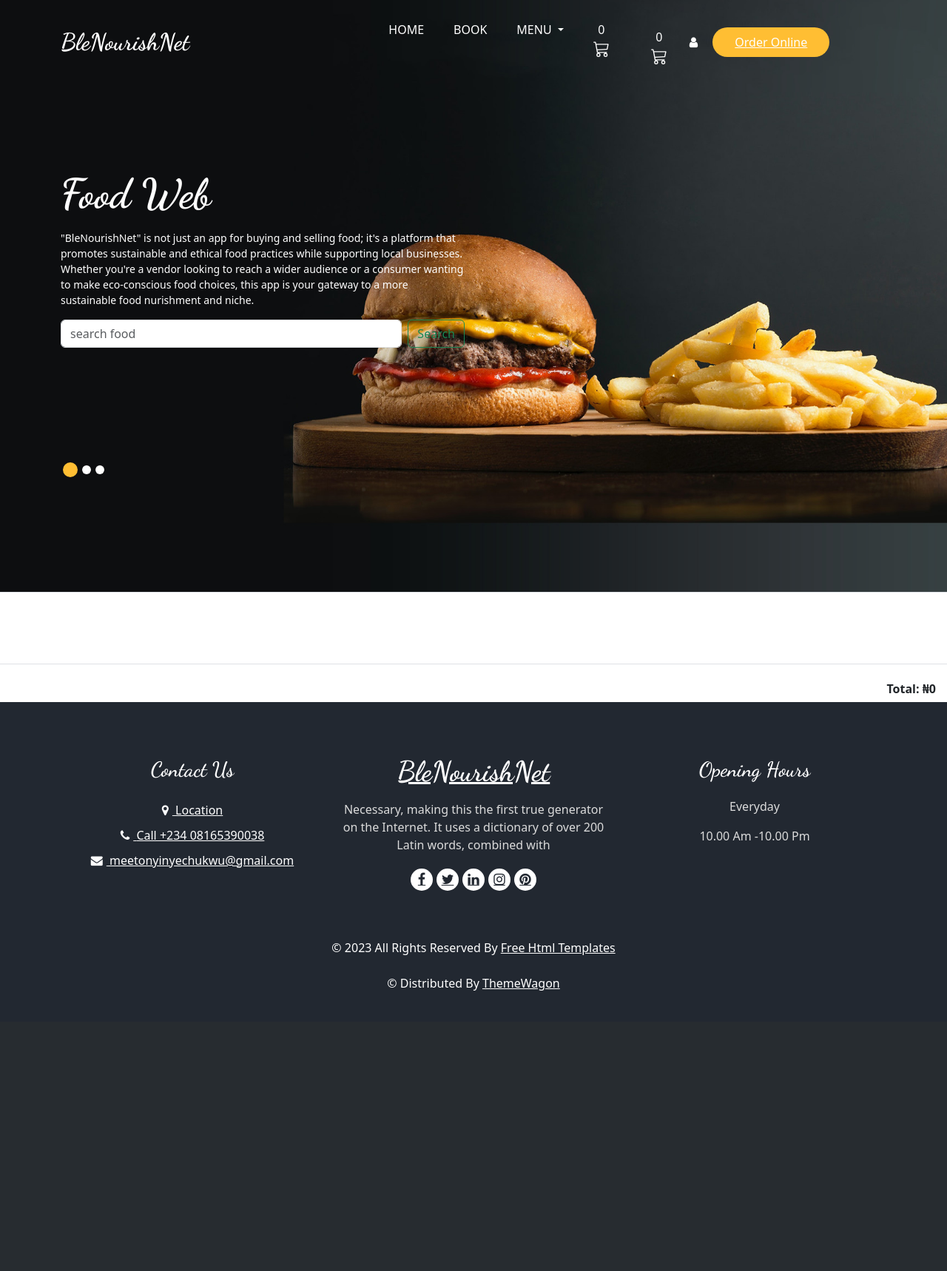
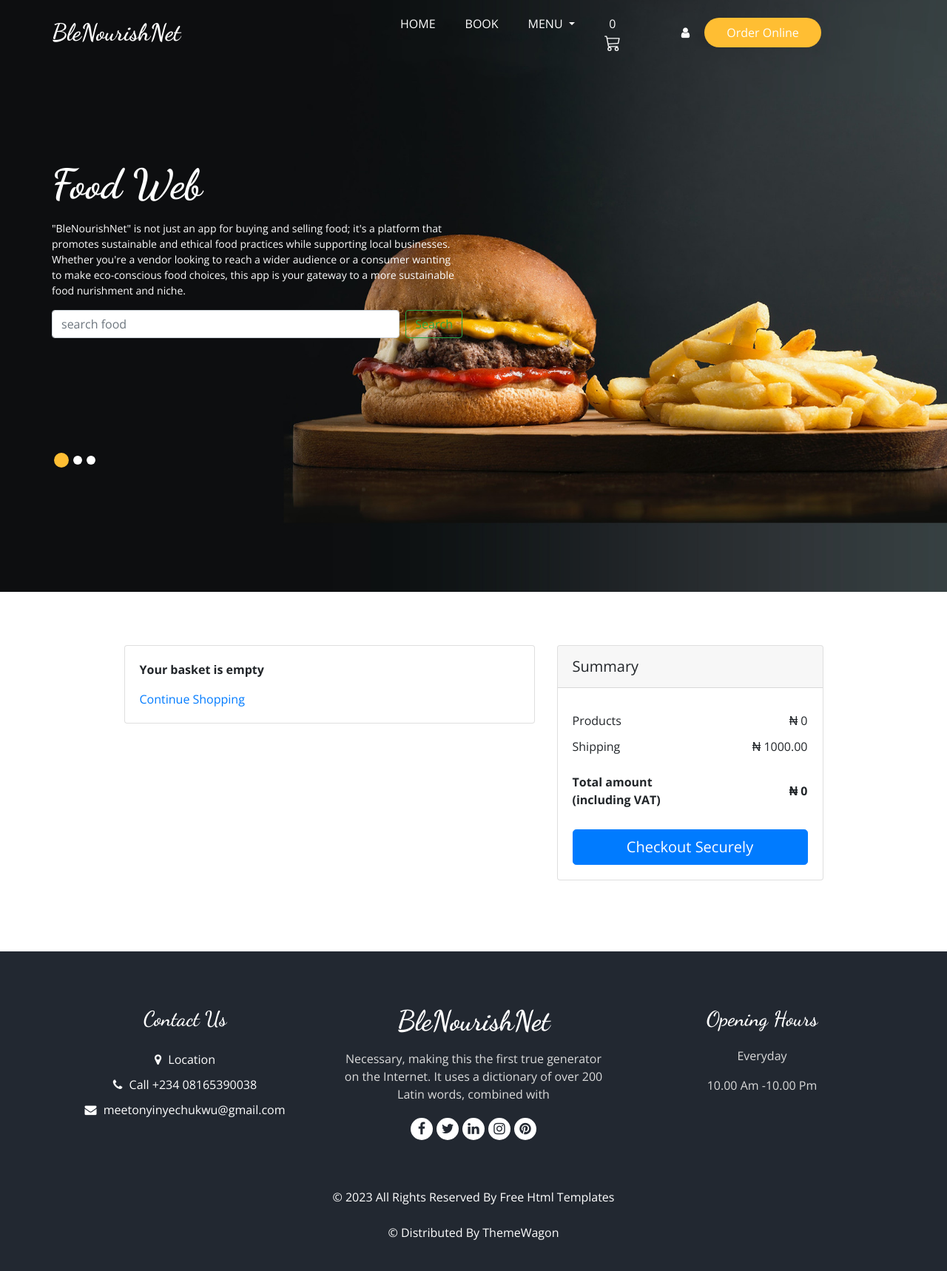
Before and after one commit to BlessOnyi/Food_Web, a Django app: page /basket/ in a window 1280 px wide. Shown: the whole page at 74% size. Before the commit the page ends 1339 px from the top, so only its background shows below. Run offline with Django 4.2, Linux system fonts and the light colour scheme; data comes from the database, SQL or seed files in the repository; both versions use the stored data as it was after the commit; parts of the project's set-up code (start-up, migrations or seed data) failed here and were passed over; some libraries are stand-ins or nearby versions.

Commit message:
cart is done

```diff
--- a/basket/basket.py
+++ b/basket/basket.py
@@ -31,7 +31,7 @@ class Basket():
         and return products
         """
         product_ids = self.basket.keys()
-        products = Products.products.filter(id__in=product_ids)
+        products = Products.objects.filter(id__in=product_ids)
         basket = self.basket.copy()
 
         for product in products:
--- a/basket/views.py
+++ b/basket/views.py
@@ -22,7 +22,7 @@ def basket_add(request):
         product = get_object_or_404(Products, id=product_id)
         basket.add(product=product, qty=product_qty)
 
-        basketqty = basket._len_()
+        basketqty = basket.__len__()
         response = JsonResponse({'qty': basketqty})
         return response
 
--- a/templates/base.html
+++ b/templates/base.html
@@ -13,8 +13,15 @@
   <meta name="description" content="" />
   <meta name="author" content="" />
   <link rel="shortcut icon" href="{% static 'images/favicon.png'%}" type="">
+  <title>
+    {% block title %}
 
-  <title> My Project </title>
+    {% endblock %}
+  </title>
+  <link href="https://cdn.jsdelivr.net/npm/bootstrap@5.3.2/dist/css/bootstrap.min.css" rel="stylesheet"
+  integrity="sha384-T3c6CoIi6uLrA9TneNEoa7RxnatzjcDSCmG1MXxSR1GAsXEV/Dwwykc2MPK8M2HN" crossorigin="anonymous">
+  <script src="https://code.jquery.com/jquery-3.5.1.min.js"
+  integrity="sha256-9/aliU8dGd2tb6OSsuzixeV4y/faTqgFtohetphbbj0=" crossorigin="anonymous"></script>
 
   <!-- bootstrap core css -->
   <link rel="stylesheet" type="text/css" href="{% static 'css/bootstrap.css'%}" />
@@ -33,10 +40,7 @@
   <link href="{% static 'css/style.css'%}" rel="stylesheet" />
   <!-- responsive style -->
   <link href="{% static 'css/responsive.css'%}" rel="stylesheet" />
-  <link href="https://cdn.jsdelivr.net/npm/bootstrap@5.3.2/dist/css/bootstrap.min.css" rel="stylesheet"
-    integrity="sha384-T3c6CoIi6uLrA9TneNEoa7RxnatzjcDSCmG1MXxSR1GAsXEV/Dwwykc2MPK8M2HN" crossorigin="anonymous">
-    <script src="https://code.jquery.com/jquery-3.5.1.min.js"
-    integrity="sha256-9/aliU8dGd2tb6OSsuzixeV4y/faTqgFtohetphbbj0=" crossorigin="anonymous"></script>
+
 
 </head>
 
@@ -113,29 +117,7 @@
                 </div>
 
               </li>
-              <li class="nav-item">
-                <a class="nav-link" type="button" role="button" href="{% url 'basket:basket_summary' %}"
-                class="btn btn-outline-secondary border-0 basket-btn">
 
-                {% with total_qty=basket|length %}
-                <div id="basket-qty" class="basket-qty">
-                    {% if total_qty > 0 %}
-                    {{ total_qty }}
-                    {% else %}
-                    0
-                    {% endif %}
-                </div>
-                {% endwith %}
-                <div>
-                    <svg xmlns="http://www.w3.org/2000/svg" width="22" height="22" fill="currentColor"
-                        class="bi bi-cart3" viewBox="0 0 16 16">
-                        <path
-                            d="M0 1.5A.5.5 0 0 1 .5 1H2a.5.5 0 0 1 .485.379L2.89 3H14.5a.5.5 0 0 1 .49.598l-1 5a.5.5 0 0 1-.465.401l-9.397.472L4.415 11H13a.5.5 0 0 1 0 1H4a.5.5 0 0 1-.491-.408L2.01 3.607 1.61 2H.5a.5.5 0 0 1-.5-.5zM3.102 4l.84 4.479 9.144-.459L13.89 4H3.102zM5 12a2 2 0 1 0 0 4 2 2 0 0 0 0-4zm7 0a2 2 0 1 0 0 4 2 2 0 0 0 0-4zm-7 1a1 1 0 1 1 0 2 1 1 0 0 1 0-2zm7 0a1 1 0 1 1 0 2 1 1 0 0 1 0-2z" />
-                    </svg>
-                </div>
-
-            </a>
-              </li>
               <div class="user_option">
                 <a href="" class="user_link">
                   <i class="fa fa-user" aria-hidden="true"></i>
--- a/templates/summary.html
+++ b/templates/summary.html
@@ -4,70 +4,162 @@
 {% block content %}
 
 
+<section class="h-100 gradient-custom">
+    <div class="container py-5">
+        <div class="row d-flex justify-content-center my-4">
 
-<div class="row mb-4 border">
-    <div class="container all mb-5">
-        <main class="pt-5">
-            {% if basket %}
-            {% with product=item.product %}
-            <div data-index="{{product.id}}" class="row g-3">
-                <div class="col-md-5 col-lg-5 order-md-first bg-light">
+            {% if basket|length == 0 %}
+            <div class="col-md-6">
 
-                    <img class="img-fluid mx-auto d-block" width="200px" alt="Responsive image"
-                        src="{{item.product.image.url }}">
+                <div class="card mb-4">
+                    <div class="card-body">
+                        <p><strong>Your basket is empty</strong></p>
+                        <a href="{% url 'WebApp:myHome' %}">Continue Shopping</a>
+
+                    </div>
                 </div>
-                <div class="col-md-7 col-lg-7 ps-md-3 ps-lg-5">
-                    <div class="border">
-                        <div class="col border-bottom">
-                            <div class="row p-3">
-                                <div class="col-6">
-                                    <h1>{{ product.title }}</h1>
 
+            </div>
+            {% else %}
+            <div class="col-md-6">
+                <div class="card mb-4">
+                    <div class="card-header py-3">
+                        <h5 class="mb-0">Basket Summary</h5>
+                    </div>
+                    {% for item in basket %}
+                    {% with product=item.product %}
+                    <div class="card-body product-item" data-index="{{product.id}}">
+                        <!-- Single item -->
+                        <div class="row">
+
+                            <div class="col-lg-3 col-md-12 mb-4 mb-lg-0">
+                                <!-- Image -->
+                                <div class="bg-image hover-overlay hover-zoom ripple rounded"
+                                    data-mdb-ripple-color="light">
+
+                                    <img src="{{ product.image.url }}" class="w-100" alt="{{product.title}}" />
+                                    <a href="#!">
+                                        <div class="mask" style="background-color: rgba(251, 251, 251, 0.2)">
+                                        </div>
+                                    </a>
                                 </div>
-                                <div class="col-6 text-end"><span class="h4 fw-bold">&#x20A6;{{ item.total_price
-                                        }}</span>
-                                </div>
+                                <!-- Image -->
+                            </div>
 
+                            <div class="col-lg-5 col-md-6 mb-4 mb-lg-0">
+                                <!-- Data -->
+                                <p><strong>{{product.title}}</strong></p>
+
+                                <button type="button" id="update-button" data-index="{{product.id}}"
+                                    class="update-button text-decoration-none small ps-3 btn btn-success">Update</button>
+
+
+                                <button type="button" id="delete-button" data-index="{{product.id}}"
+                                    class="delete-button text-decoration-none small btn btn-danger">Delete</button>
+                                <!-- Data -->
                             </div>
-                        </div>
-                        <div class="col">
-                            <div class="row p-3">
-                                <div class="col-6">
-                                    <label for="select"></label>
-                                    <select id="select">
-                                        <option value="1">1</option>
-                                        <option value="2">2</option>
-                                        <option value="3">3</option>
-                                        <option value="4">4</option>
-                                        <option value="5">5</option>
-                                        <option value="6">6</option>
-                                        <option value="7">7</option>
-                                        <option value="8">8</option>
-                                        <option value="9">9</option>
-                                        <option value="10">10</option>
+
+                            <div class="col-lg-4 col-md-6 mb-4 mb-lg-0">
+                                <!-- Quantity -->
+                                <div class="">
+                                    <select id="select{{product.id}}" class="form-select w-50"
+                                        aria-label="Default select example">
+                                        <option value="" selected disabled hidden>{{item.qty}}</option>
+
+                                        <option value="">1</option>
+                                        <option value="">2</option>
+                                        <option value="">3</option>
+                                        <option value="">4</option>
+                                        <option value="">5</option>
+                                        <option value="">6</option>
+                                        <option value="">7</option>
+                                        <option value="">8</option>
+                                        <option value="">9</option>
+                                        <option value="">10</option>
+
                                     </select>
 
                                 </div>
-                                <div class="col-6 text-end">
-                                    <button type="button" id="add-button" value="{{product.id}}"
-                                        class="btn btn-warning btn-sm">Update</button>
-                                    <button type="button" id="delete-button" data-index="{{product.id}}"
-                                        class="btn btn-warning btn-sm delete-button">Delete</button>
-                                </div>
+                                <!-- Quantity -->
+
+                                <!-- Price -->
+                                <p class="text-start text-md-center">
+                                    <strong>&#8358; {{product.price}}</strong>
+                                </p>
+                                <!-- Price -->
                             </div>
+
                         </div>
+                        <!-- Single item -->
+
+                        <hr class="my-4" />
+
+
+                    </div>
+                    {% endwith %}
+                    {% endfor %}
+                </div>
+                <div class="card mb-4">
+                    <div class="card-body">
+                        <p><strong>Expected shipping delivery</strong></p>
+                        <p class="mb-0">3 hours after order has been placed</p>
+                    </div>
+                </div>
+                <div class="card mb-4 mb-lg-0">
+                    <div class="card-body">
+                        <p><strong>We accept</strong></p>
+                        <img class="me-2" width="45px"
+                            src="https://mdbcdn.b-cdn.net/wp-content/plugins/woocommerce-gateway-stripe/assets/images/visa.svg"
+                            alt="Visa" />
+                        <img class="me-2" width="45px"
+                            src="https://mdbcdn.b-cdn.net/wp-content/plugins/woocommerce-gateway-stripe/assets/images/amex.svg"
+                            alt="American Express" />
+                        <img class="me-2" width="45px"
+                            src="https://mdbcdn.b-cdn.net/wp-content/plugins/woocommerce-gateway-stripe/assets/images/mastercard.svg"
+                            alt="Mastercard" />
+
                     </div>
                 </div>
             </div>
-            {% endwith %}
             {% endif %}
-        </main>
 
+            <div class="col-md-4">
+                <div class="card mb-4">
+                    <div class="card-header py-3">
+                        <h5 class="mb-0">Summary</h5>
+                    </div>
+                    <div class="card-body">
+                        <ul class="list-group list-group-flush">
+                            <li
+                                class="list-group-item d-flex justify-content-between align-items-center border-0 px-0 pb-0">
+                                Products
+                                <span id="subtotal">&#8358; {{basket.get_subtotal_price}}</span>
+                            </li>
+                            <li class="list-group-item d-flex justify-content-between align-items-center px-0">
+                                Shipping
+                                <span>&#8358; 1000.00</span>
+                            </li>
+                            <li
+                                class="list-group-item d-flex justify-content-between align-items-center border-0 px-0 mb-3">
+                                <div>
+                                    <strong>Total amount</strong>
+                                    <strong>
+                                        <p class="mb-0">(including VAT)</p>
+                                    </strong>
+                                </div>
+                                <span id="total"><strong>&#8358; {{basket.get_total_price}}</strong></span>
+                            </li>
+                        </ul>
+
+                        <button type="button" class="btn btn-primary btn-lg btn-block">
+                            Checkout Securely
+                        </button>
+                    </div>
+                </div>
+            </div>
+        </div>
     </div>
-</div>
-<div class="col-12 text-end ">
-    <div class="h6 fw-bold">Total: &#x20A6;<span id="subtotal">{{basket.get_total_price}}</span></div>
-</div>
+</section>
 
 <script>
     // Delete Item
```
Also changed, not shown: WebApp/migrations/0001_initial.py, WebApp/migrations/0002_rename_product_bproduct.py (deleted), WebApp/migrations/0002_rename_product_products.py (deleted), WebApp/migrations/0003_auto_20231101_2223.py (deleted), WebApp/migrations/0004_auto_20231101_2224.py (deleted), WebApp/migrations/0005_rename_product_products.py (deleted), db.sqlite3.
